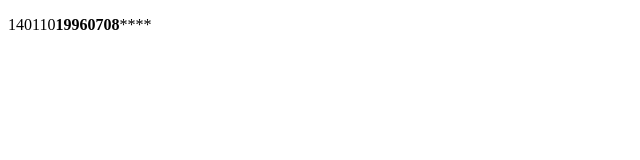
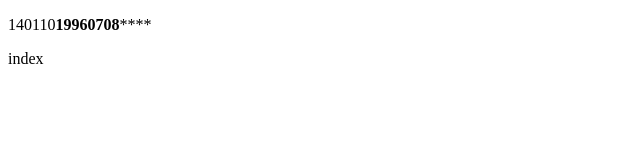
Before and after one commit to xf12138/dest, a plain HTML site: page index.html in a window 1280 px wide. Shown: the full height of the page, 0-640 px from the left. Drawn offline with Linux system fonts and the light colour scheme.

Commit message:
卡斯柯

```diff
--- a/index.html
+++ b/index.html
@@ -10,6 +10,7 @@
 
 <body>
     <div class="list"></div>
+    <div>index</div>
 </body>
 <script>
     function show() {
```
